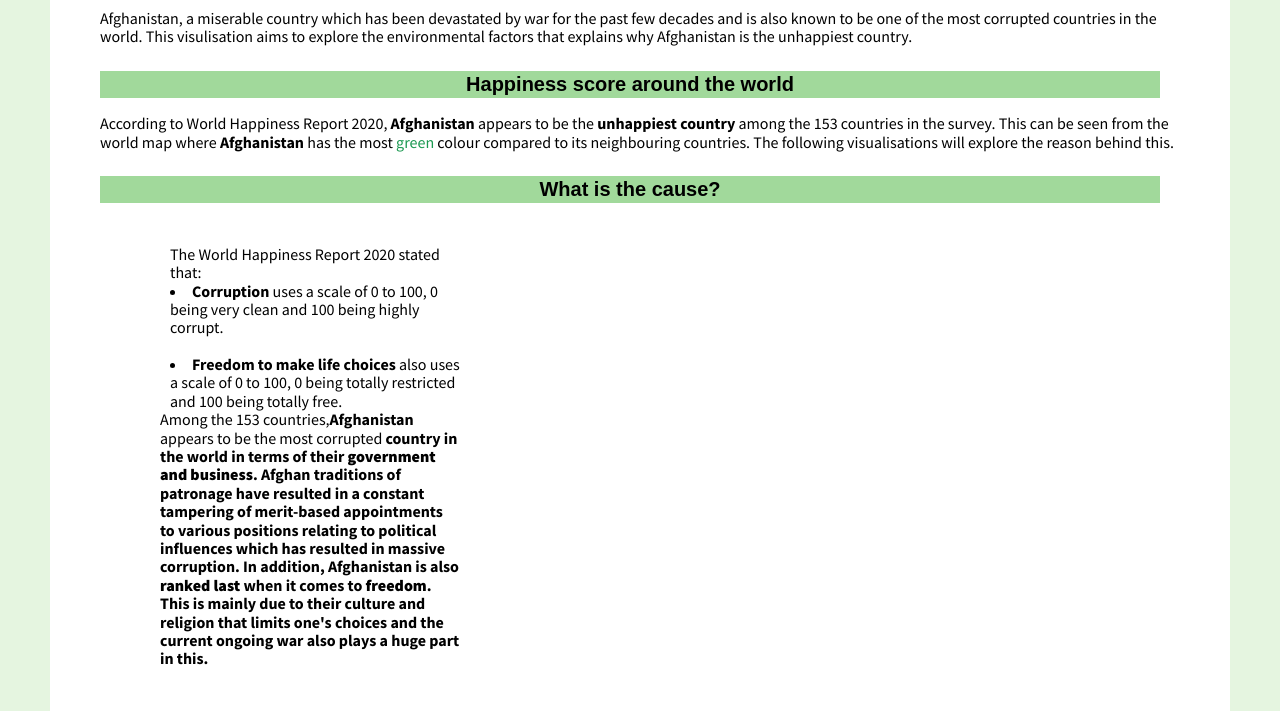
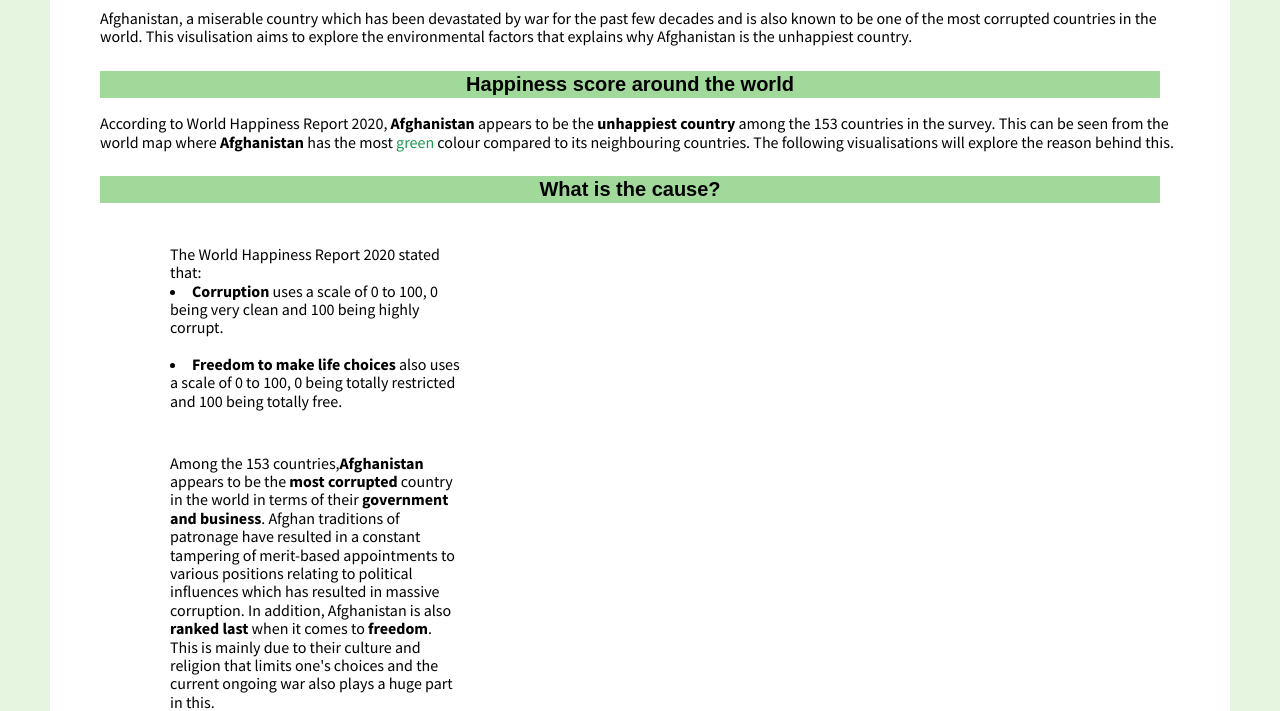
Before and after one commit to dunyongtan/FIT3179, a plain HTML site: page Data Visualisation 2/index.html in a window 1280 px wide. Shown: the part 117-828 px from the top of the page. Drawn offline with nearby package versions, Linux system fonts and the light colour scheme; a script that the page names is missing.

Commit message:
Update index.html

```diff
--- a/Data Visualisation 2/index.html
+++ b/Data Visualisation 2/index.html
@@ -116,17 +116,17 @@
        <div class="description description-down">
             <p>The World Happiness Report 2020 stated that:
                 <li>
-                <b>Corruption</b> uses a scale of
-                0 to 100, 0 being very clean and 100 being highly corrupt.
+                <b>Corruption</b> uses a scale of 0 to 100, 0 being very clean and 100 being highly corrupt.
                 </li>
                 <br>
                 <li>
                 <b>Freedom to make life choices </b> also uses a scale of 0 to 100, 0 being totally restricted and 100 being totally free. </p>
                 </li>
+         <br>
         </div>
         <div class="pure-u-md-1-4">
-       <div class="description description-bar">
-           <p> Among the 153 countries,<b>Afghanistan</b> appears to be the </b>most corrupted<b> country in the world in terms of their <b>government and business</b>.
+       <div class="description description-down">
+           <p> Among the 153 countries,<b>Afghanistan</b> appears to be the <b>most corrupted</b> country in the world in terms of their <b>government and business</b>.
                Afghan traditions of patronage have resulted in a constant tampering of merit-based appointments to various positions
                relating to political influences which has resulted in massive corruption.
             In addition, Afghanistan is also <b>ranked last</b> when it comes to <b>freedom</b>. This is mainly due to their culture and religion that limits one's choices and the
```
